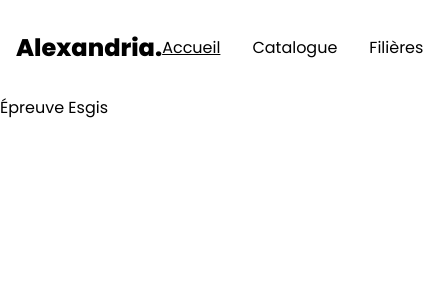
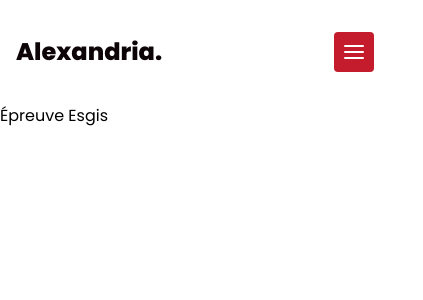
Before and after one commit to kaizen-squad/esgis-epreuves, a Next.js app: page / in a window 390 px wide. Shown: the top 300 px of the page, 423 px wide, since content can reach past the window. Built offline with nearby package versions, Linux system fonts and the light colour scheme.

Commit message:
feat(navbar): added the mobile version for navbar

```diff
--- a/package.json
+++ b/package.json
@@ -18,7 +18,8 @@
   "dependencies": {
     "next": "16.4.0",
     "react": "19.3.0",
-    "react-dom": "19.3.0"
+    "react-dom": "19.3.0",
+    "react-icons": "^5.7.0"
   },
   "devDependencies": {
     "@commitlint/cli": "^21.2.3",
--- a/src/app/(public)/components/navbar/Navbar.tsx
+++ b/src/app/(public)/components/navbar/Navbar.tsx
@@ -2,6 +2,8 @@
 
 import Link from "next/link";
 import { usePathname } from "next/navigation";
+import { useState } from "react";
+import { FiMenu, FiX } from "react-icons/fi";
 
 const navLinks = [
   {
@@ -20,23 +22,38 @@ const navLinks = [
 
 const Navbar = () => {
   const pathname = usePathname();
+  const [isOpen, setIsOpen] = useState(false);
   return (
     <header className="px-4 py-8">
-      <nav className="grid grid-cols-[1fr_auto_1fr] items-center">
+      <nav className="md:grid md:grid-cols-[1fr_auto_1fr]">
+        <div className="flex items-center justify-between">
           <Link
-          className="text justify-self-start text-2xl font-extrabold"
+            className="text text-text-title justify-self-start text-2xl font-extrabold"
             href="/"
           >
             Alexandria.
           </Link>
 
-        <div className="flex gap-8">
+          <button
+            onClick={() => setIsOpen(!isOpen)}
+            className="bg-background-accent rounded p-2 md:hidden"
+          >
+            {isOpen ? (
+              <FiX size={24} color="#fff" />
+            ) : (
+              <FiMenu size={24} color="#fff" />
+            )}
+          </button>
+        </div>
+
+        {isOpen && (
+          <div className="flex flex-col">
             {navLinks.map((link) => {
               const isActive = pathname === link.link;
               return (
                 <Link
                   key={link.name}
-                className={`${isActive ? "underline" : ""}`}
+                  className={`${isActive ? "underline" : ""} hover hover:bg-background-default py-2 text-center`}
                   href={link.link}
                 >
                   {link.name}
@@ -44,6 +61,7 @@ const Navbar = () => {
               );
             })}
           </div>
+        )}
       </nav>
     </header>
   );
--- a/src/app/globals.css
+++ b/src/app/globals.css
@@ -2,11 +2,14 @@
 
 @theme {
   /* Backgrounds */
-  --color-background: #f4f4f4;
+  --color-background-default: #f4f4f4;
   --color-background-primary: #ffffff;
   --color-background-secondary: #1d1d28;
+  --color-background-accent: #c41c2d;
 
   /* Textes */
   --color-text-primary: #ffffff;
+  --color-text-default: #111624;
   --color-text-secondary: #0f2155;
+  --color-text-title: #0c0407;
 }
```
Also changed, not shown: 1 other file (tests, documents, lock files or other folders). Lines whose indentation alone changed are shown as unchanged.
